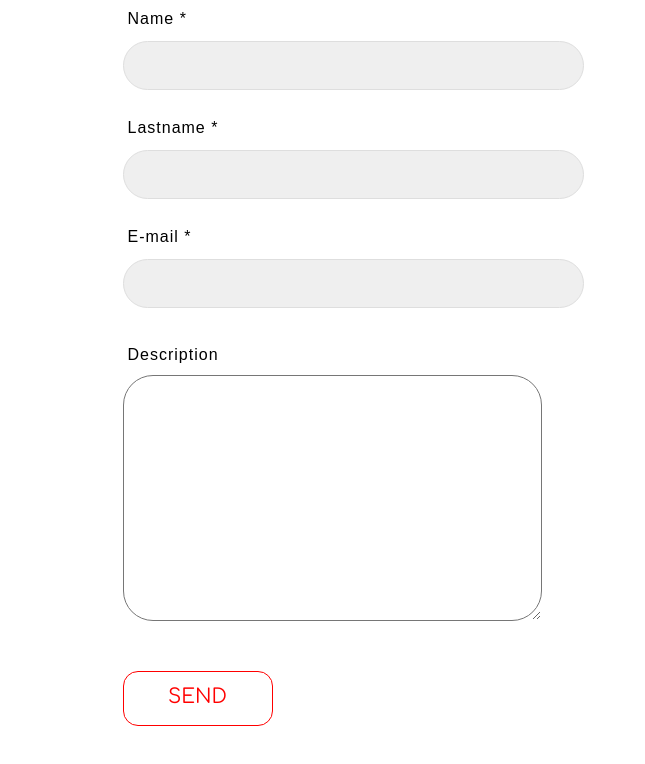
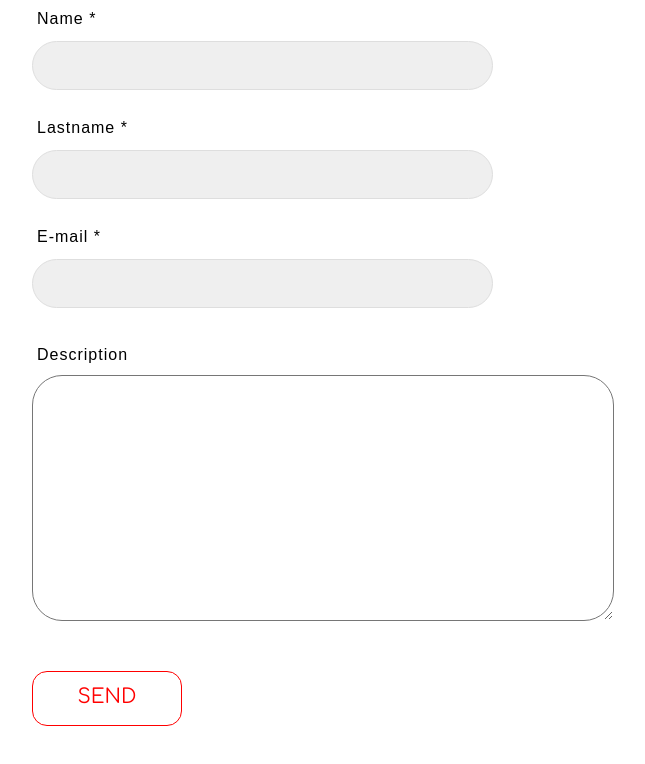
Before and after one commit to Jean-OIKONOMOU/MainEventer, a plain HTML site: page form.html in a window 1280 px wide. Shown: the whole page, without its empty margins (288-933 px from the left). Drawn offline with Linux system fonts and the light colour scheme.

```diff
--- a/form.css
+++ b/form.css
@@ -25,7 +25,7 @@
 
 form {
   margin: 0 auto;
-  width: 459px;
+  width: 50%;
 }
 
 input {
```
